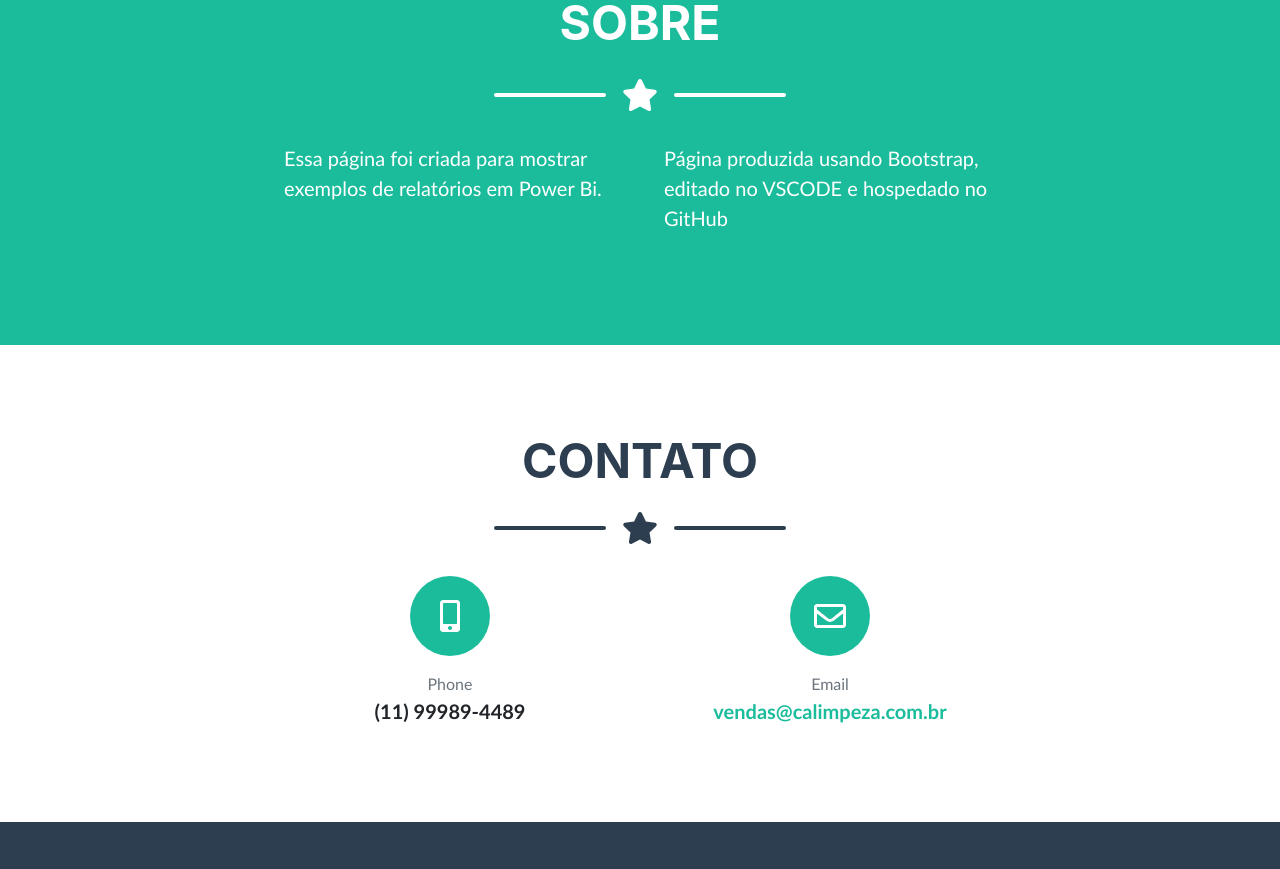
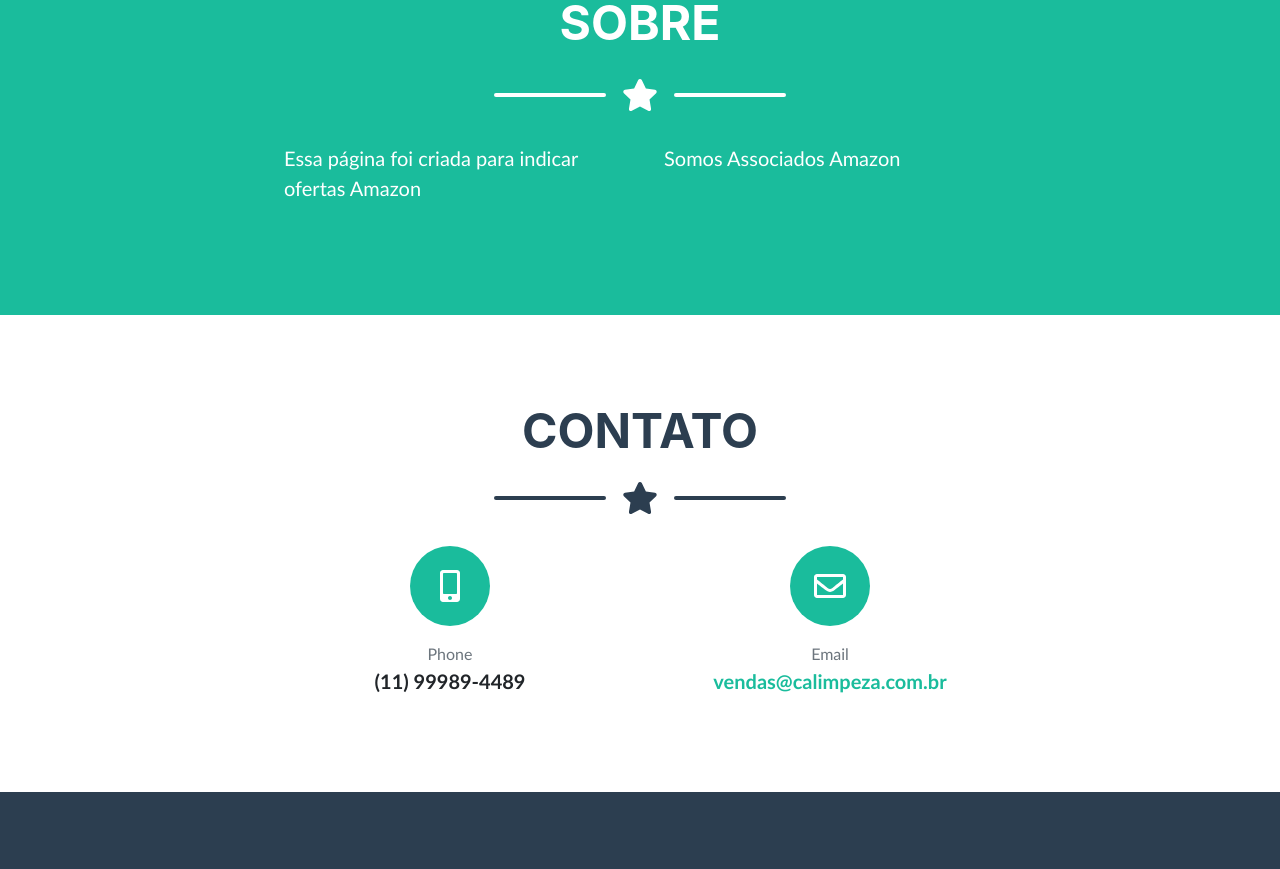
Before and after one commit to cazanarotti/CALimpeza, a plain HTML site: page index.html in a window 1280 px wide. Shown: the part 1493-2362 px from the top of the page. Drawn offline with nearby package versions, Linux system fonts and the light colour scheme; a web font is replaced by a local one.

Commit message:
update index 6

```diff
--- a/index.html
+++ b/index.html
@@ -284,10 +284,10 @@
                 <!-- About Section Content-->
                 <div class="row">
                     <div class="col-lg-4 ml-auto">
-                        <p class="pre-wrap lead">Essa página foi criada para mostrar exemplos de relatórios em Power Bi.</p>
+                        <p class="pre-wrap lead">Essa página foi criada para indicar ofertas Amazon</p>
                     </div>
                     <div class="col-lg-4 mr-auto">
-                        <p class="pre-wrap lead">Página produzida usando Bootstrap, editado no VSCODE e hospedado no GitHub</p>
+                        <p class="pre-wrap lead">Somos Associados Amazon</p>
                     </div>
                 </div>
             </div>
```
